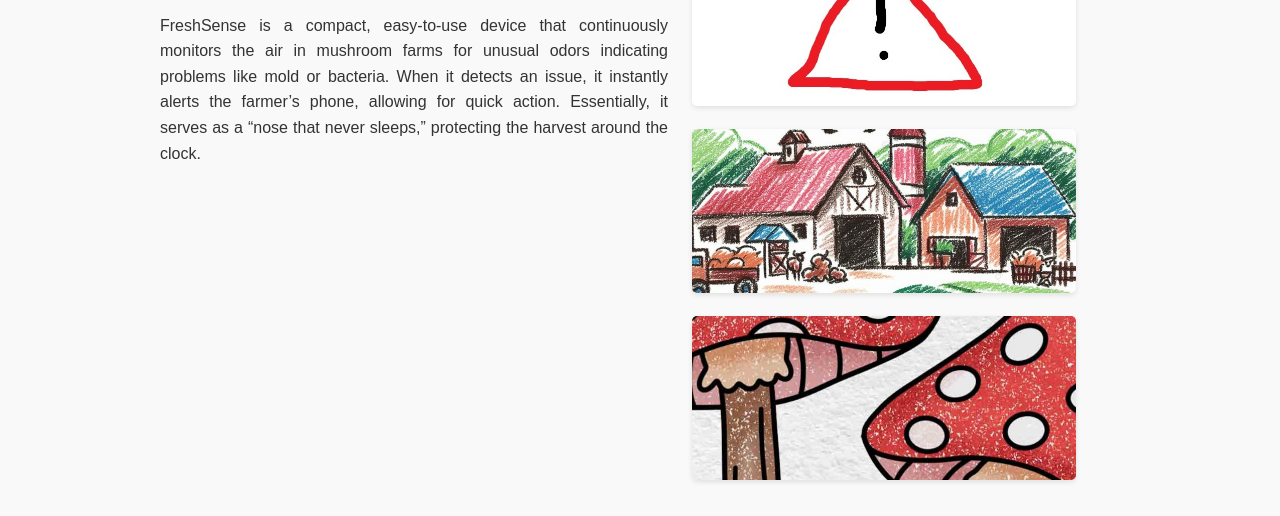
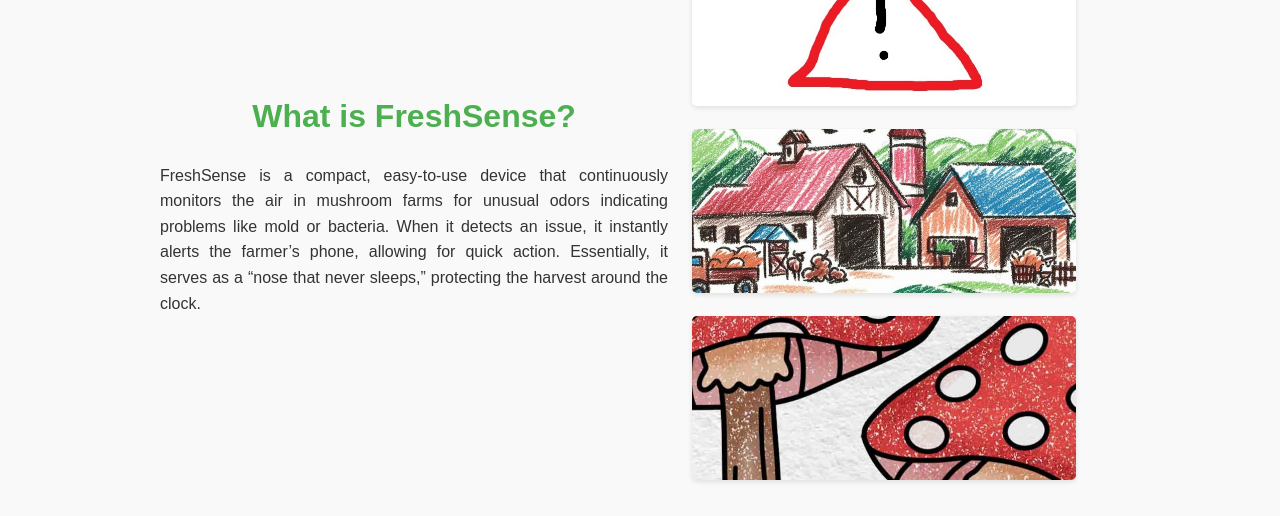
Before and after one commit to LynnLawagon/M1-FA2-Landing-Page, a plain HTML site: page index.html in a window 1280 px wide. Shown: the part 612-1128 px from the top of the page. Drawn offline with Linux system fonts and the light colour scheme.

Commit message:
Update styles.css

```diff
--- a/styles.css
+++ b/styles.css
@@ -101,6 +101,7 @@
     width: 55%;
     padding-right: 20px;
     text-align: justify;
+    padding-top: 150px
 }
 
 .image-column {
```
